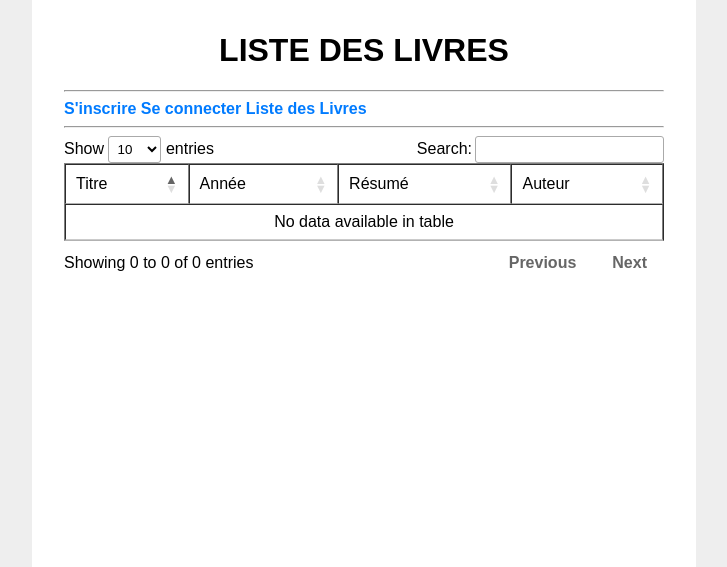
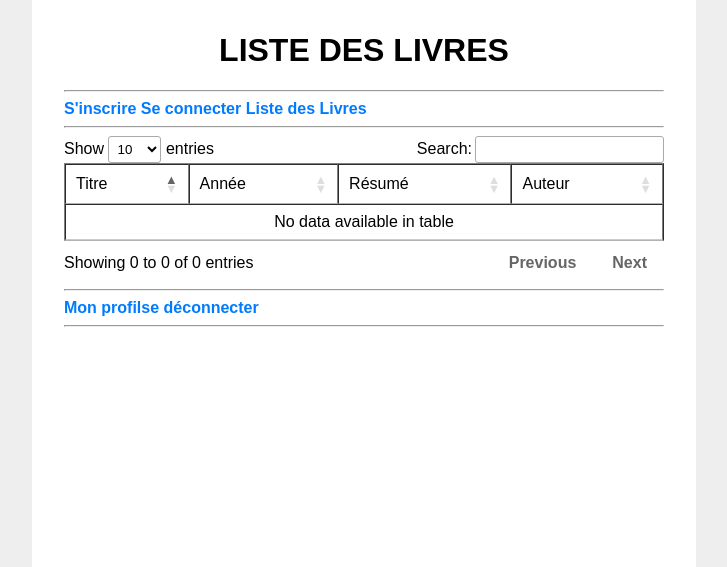
Before and after one commit to Nico180803/Projet2PHP, a PHP site: page /listeLivres.php in a window 1280 px wide. Shown: the top 567 px of the page, without its empty margins (276-1003 px from the left). Run offline with PHP 8.4, Linux system fonts and the light colour scheme; the visitor is signed in with stand-in values (Sample User, id 1); data that the repository does not hold is empty; some libraries are stand-ins or nearby versions.

Commit message:
fix: lien vers les diffrentes pages

```diff
--- a/Gestion/gestionInscrits.php
+++ b/Gestion/gestionInscrits.php
@@ -13,8 +13,8 @@ if (isset($_POST['mdp'])) {
         if ($mail[$i]['email'] == $_POST['email']) {
             var_dump($mail[$i]['email']);
             echo count($mail);
-        header('location: ../inscription.php?erreur=Cette Adresse Mail est déja associé à un compte !');
-        exit();
+            header('location: ../inscription.php?erreur=Cette Adresse Mail est déja associé à un compte !');
+            exit();
         }
     }
         $req = $bdd->prepare('INSERT INTO inscrit(nom, prenom, email, tel_fixe, tel_portable, rue, cp, ville, mdp) VALUES(:nom, :prenom, :email, :tel_fixe, :tel_portable, :rue, :cp, :ville, :mdp)');
@@ -31,6 +31,6 @@ if (isset($_POST['mdp'])) {
         ));
 
         $req->closeCursor();
-//header("location:../inscription.php?confirm=Inscription bien prise en compte !");
+        header("location:../inscription.php?confirm=Inscription bien prise en compte !");
 }
 ?>
--- a/ListeInscrit.php
+++ b/ListeInscrit.php
@@ -145,15 +145,15 @@ if (isset($_POST['modifier'])){
 <hr>
 <?php
 if (isset($_SESSION['nom'])){
+    echo '<a href="profil.php">Mon profil</a>';
     echo '<a href="Gestion/gestionDeconnexion.php">se déconnecter</a>';
 } else{
     echo '<a href="inscription.php">S\'inscrire</a>';
     echo '<a href="connexion.php">Se connecter</a>';
 }
 ?>
+<hr>
 
-
-<hr>
 </body>
 <script src="https://code.jquery.com/jquery-3.7.1.js"></script>
 <script src="https://cdn.datatables.net/2.1.8/js/dataTables.js"></script>
--- a/listeLivres.php
+++ b/listeLivres.php
@@ -65,6 +65,17 @@ $requete->closeCursor();
     }
     ?>
 </table>
+<hr>
+<?php
+if (isset($_SESSION['nom'])){
+    echo '<a href="profil.php">Mon profil</a>';
+    echo '<a href="Gestion/gestionDeconnexion.php">se déconnecter</a>';
+} else{
+    echo '<a href="inscription.php">S\'inscrire</a>';
+    echo '<a href="connexion.php">Se connecter</a>';
+}
+?>
+<hr>
 
 </body>
 <script src="https://code.jquery.com/jquery-3.7.1.js"></script>
```
